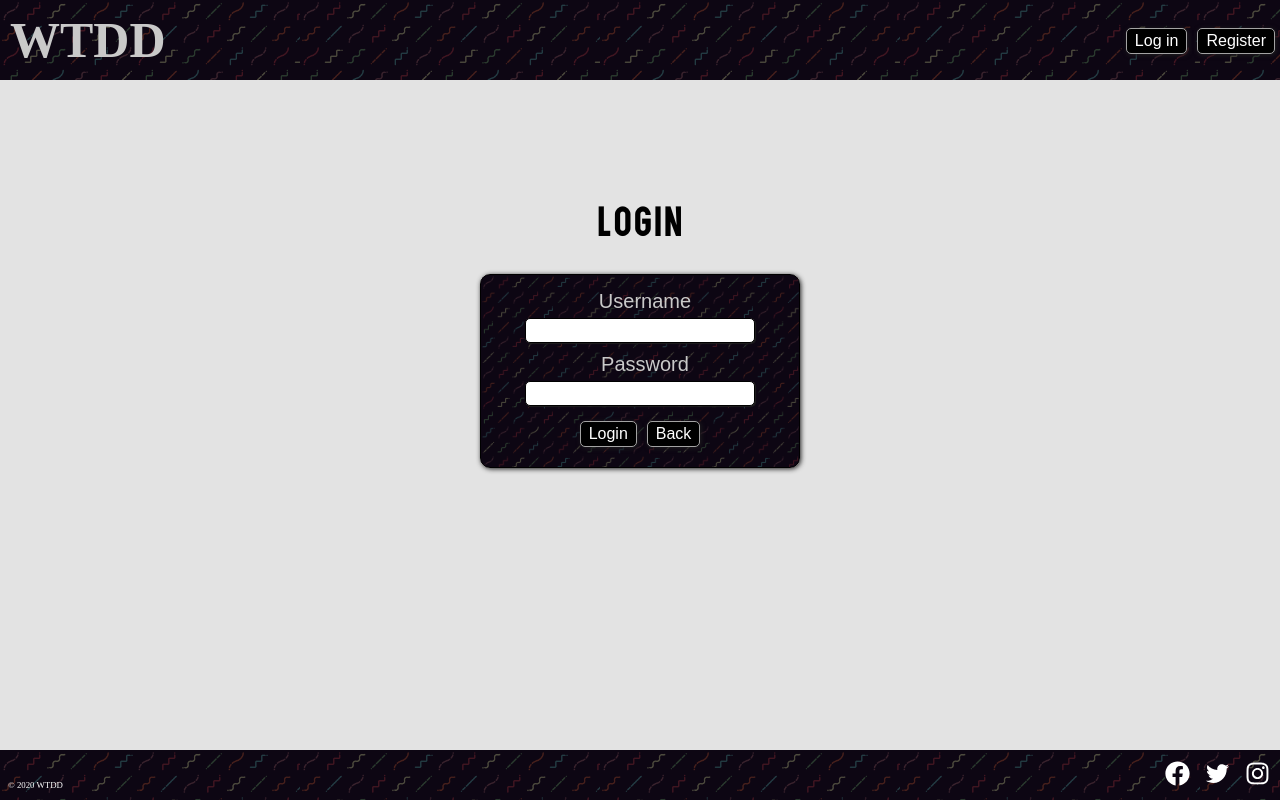
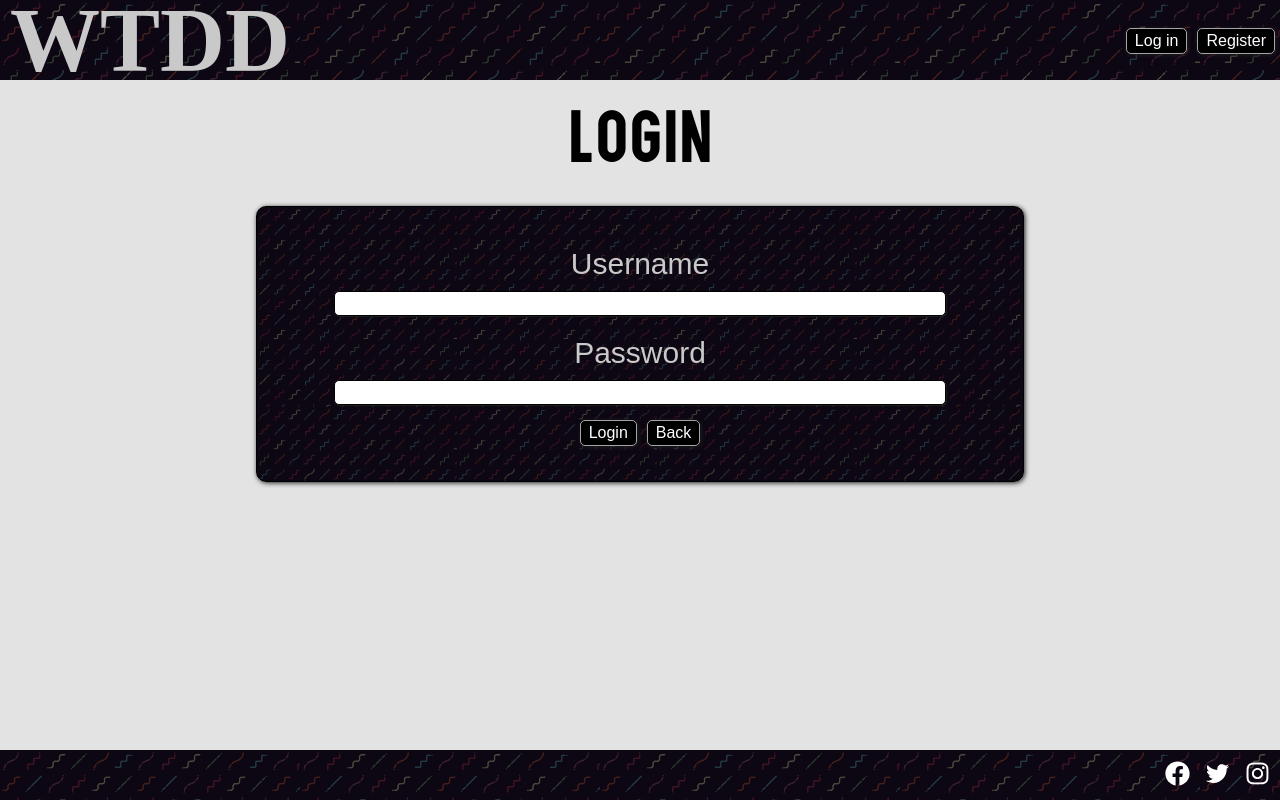
Before and after one commit to clipqq/nw6-capstone-client, a React (Create React App) app: page /login in a window 1280 px wide. Built offline with nearby package versions, Linux system fonts and the light colour scheme; a web font is replaced by a local one.

Commit message:
clean up css and update responsiveness

```diff
--- a/src/AddGraph/AddGraph.css
+++ b/src/AddGraph/AddGraph.css
@@ -0,0 +1,6 @@
+.upload {
+    width: 80%;
+    background-color: whitesmoke;
+    color: black;
+    margin: 0 0 20px 0;
+}
--- a/src/AddGraph/AddGraph.js
+++ b/src/AddGraph/AddGraph.js
@@ -1,6 +1,7 @@
 import React, { Component } from 'react';
 import { Link } from 'react-router-dom'
 import ReactFileReader from 'react-file-reader'
+import './AddGraph.css'
 const csv = require('csvtojson')
 const { API_ENDPOINT } = require('../config')
 
@@ -40,7 +41,6 @@
         reader.readAsText(files[0]);
     }
 
-
     addGraph(data, title, type) {
         console.log(type)
         fetch(`${API_ENDPOINT}/data`, {
@@ -71,7 +71,6 @@
     }
 
     render() {
-        console.log(this.state)
         return (
             <>
                 <h2>Add Graph</h2>
@@ -79,18 +78,15 @@
                     <div className="form-group">
                         <label htmlFor="title">Title:</label>
                         <input required type="title" name="title" id="title" onChange={e => this.updateTitle(e.target.value)}/>
-
-
                         <label htmlFor="type">Type:</label>
                         <select required type="type" name="type" id="type" onChange={e => this.updateType(e.target.value)}>
                             <option defaultValue value="line">Line</option>
                             <option value="bar">Bar</option>
                             <option value="scatter">Scatter</option>
                         </select>
-
-
+                        <label htmlFor="file">File:</label>
                         <ReactFileReader handleFiles={this.handleFiles} fileTypes={'.csv'}>
-                            <button className='btn'>Upload</button>
+                            <button className='upload' id='file'>Click to upload</button>
                         </ReactFileReader>
                         <div className="buttons">
                             <button type="submit" onClick={e => this.handleSubmit(e)}>
--- a/src/App.css
+++ b/src/App.css
@@ -19,12 +19,111 @@
   text-align: center;
 }
 
+h1 {
+  font-family: neb;
+  margin-left: 10px;
+  font-size: 50px;
+}
+
+h1:hover {
+  color: rgb(46, 46, 46);
+  text-shadow: 2px 2px 5px #3f3f3f;
+  transition-duration: 0.4s;
+  -webkit-text-stroke: 1px rgb(255, 255, 255);
+}
+
 h2 {
   font-family: clax;
   font-size: 40px;
   letter-spacing: 2px;
 }
 
+p {
+  font-weight: bold;
+  font-size: 18px;
+  margin: 20px 0;
+}
+
+.form-group {
+  margin-top: 30px;
+  border: solid 1px black;
+  display: flex;
+  flex-direction: column;
+  justify-content: center;
+  width: 80%;
+  padding: 15px;
+  border-radius: 10px;
+  background-image:
+      linear-gradient(
+      rgba(0, 0, 0, 0.70),
+      rgba(0, 0, 0, 0.70)
+      ),
+      url(./img/Liquid-pattern-11.jpg);
+  background-size: 200px;
+  color: rgb(201, 201, 201);
+  box-shadow: 1px 1px 5px #1f1f1f;
+}
+
+label {
+  margin-bottom: 5px;
+  font-family: Arial, Helvetica, sans-serif;
+  margin-left: 10px;
+  font-size: 20px;
+}
+
+input, select {
+  padding: 4px;
+  border-radius: 5px;
+  border: solid 1px black;
+  box-shadow: 1px 1px 1px #1f1f1f;
+  margin: 0 10% 10px 10%;
+}
+
+.bigBtn {
+  padding: 10px;
+}
+
+@media screen and (min-width: 768px) {
+  h1 {
+    font-size: 80px;
+  }
+  h2 {
+    font-size: 50px;
+  }
+  p {
+    font-size: 30px;
+    margin: 30px 0;
+  }
+  .form-group {
+    width: 60%;
+    padding: 30px 0;
+  }
+  label {
+    font-size: 30px;
+    margin: 10px 0;
+  }
+}
+
+@media screen and (min-width: 1024px) {
+  h1 {
+    font-size: 90px;
+  }
+  h2 {
+    font-size: 70px;
+  }
+}
+
+@media screen and (min-width: 1524px) {
+  img {
+    width: 20%;
+  }
+
+  .form-group {
+    width: 30%;
+    padding: 30px 0;
+  }
+}
+
 @font-face {
     font-family: clax;
     src: url(./fonts/Claxton.otf);
--- a/src/GraphList/GraphList.js
+++ b/src/GraphList/GraphList.js
@@ -39,6 +39,9 @@
         return (
             <>
                 <h2>GraphList</h2>
+                <Link to={'/addGraph'}>
+                    <button className="bigBtn">New Graph</button>
+                </Link>
 
                 <h2>API Line Graph</h2>
                 <LineGraph data={results} />
@@ -52,9 +55,6 @@
                 <h2>Scatter Animation</h2>
                 <ZoomableChart />
 
-                <Link to={'/addGraph'}>
-                    <button>New Graph</button>
-                </Link>
             </>
         )
     }
--- a/src/Header/Header.css
+++ b/src/Header/Header.css
@@ -1,9 +1,3 @@
-h1 {
-    font-family: neb;
-    margin-left: 10px;
-    font-size: 50px;
-}
-
 .App-header {
     background-image:
       linear-gradient(
@@ -16,14 +10,13 @@
     display: flex;
     flex-direction: row;
     align-items: center;
-
     justify-content: space-between;
     font-size: calc(10px + 2vmin);
     color: rgb(201, 201, 201);
 }
 
 button {
-    background-color: rgb(0, 0, 0); /* Green */
+    background-color: rgb(0, 0, 0);
     border: solid 1px rgb(163, 163, 163);
     color: white;
     padding: 3px 8px;
@@ -54,14 +47,6 @@
     color: inherit;
 }
 
-h1:hover {
-    color: rgb(46, 46, 46);
-    text-shadow: 2px 2px 5px #3f3f3f;
-    transition-duration: 0.4s;
-    -webkit-text-stroke: 1px rgb(255, 255, 255);
-}
-
-
 .logo:active {
     color: rgb(131, 131, 131);
     text-shadow: 2px 2px 5px #a0a0a0;
--- a/src/Landing/Landing.css
+++ b/src/Landing/Landing.css
@@ -1,7 +1,3 @@
-.land{
-    margin-top: 20px;
-}
-
 .arrow {
     color: rgb(0, 0, 0);
     margin-left: 6px;
@@ -12,17 +8,31 @@
     width: 40%;
     margin:30px 0 30px 0;
 }
-@media screen and (min-width: 1000px) {
+
+@media screen and (min-width: 768px) {
+    /* .land{
+        margin-top: 100px;
+    }
+    img {
+        width: 30%;
+    } */
+
+    .arrow {
+        margin-bottom: 60px;
+    }
+
+
+}
+
+@media screen and (min-width: 1024px) {
     .land{
         margin-top: 100px;
     }
     img {
-        width: 10%;
+        width: 35%;
     }
     .arrow {
-        width: 2%;
+        width: 20%;
+        margin-bottom: 100px;
     }
-    /* .icons {
-        width: 100%;
-    } */
 }
--- a/src/Landing/Landing.js
+++ b/src/Landing/Landing.js
@@ -27,7 +27,7 @@
                 <p>Discover the story within your data.</p>
                 <p>Share what you have discovered.</p>
                 <Link to={'/graph'} >
-                    <button> Get Started</button>
+                    <button className='bigBtn'> Get Started</button>
                 </Link>
             </div>
         );
--- a/src/Login/Login.css
+++ b/src/Login/Login.css
@@ -2,58 +2,9 @@
     display: flex;
     flex-direction: column;
     align-items: center;
-    margin-top: 120px;
-}
-
-.form-group {
-    margin-top: 30px;
-    border: solid 1px black;
-    display: flex;
-    flex-direction: column;
-    justify-content: center;
-    width: 25%;
-    padding: 15px;
-    border-radius: 10px;
-    background-image:
-        linear-gradient(
-        rgba(0, 0, 0, 0.70),
-        rgba(0, 0, 0, 0.70)
-        ),
-        url(../img/Liquid-pattern-11.jpg);
-    background-size: 200px;
-    color: rgb(201, 201, 201);
-    box-shadow: 1px 1px 5px #1f1f1f;
-}
-
-input, select {
-    padding: 4px;
-    border-radius: 5px;
-    border: solid 1px black;
-    box-shadow: 1px 1px 1px #1f1f1f;
-    margin: 0 10% 10px 10%;
+    margin-top: 20px;
 }
 
 input:focus {
     background-color: rgba(250, 242, 135, 0.918)
 }
-
-
-label {
-    margin-bottom: 5px;
-    font-family: Arial, Helvetica, sans-serif;
-    margin-left: 10px;
-    font-size: 20px;
-}
-
-@media screen and (max-width: 490px) {
-    .form-group{
-        width: 65%;
-        margin-top: 10px;
-    }
-    input {
-        margin: 0 0 10px 0;
-    }
-    .login{
-        margin-top: 30px;
-    }
-}
```
